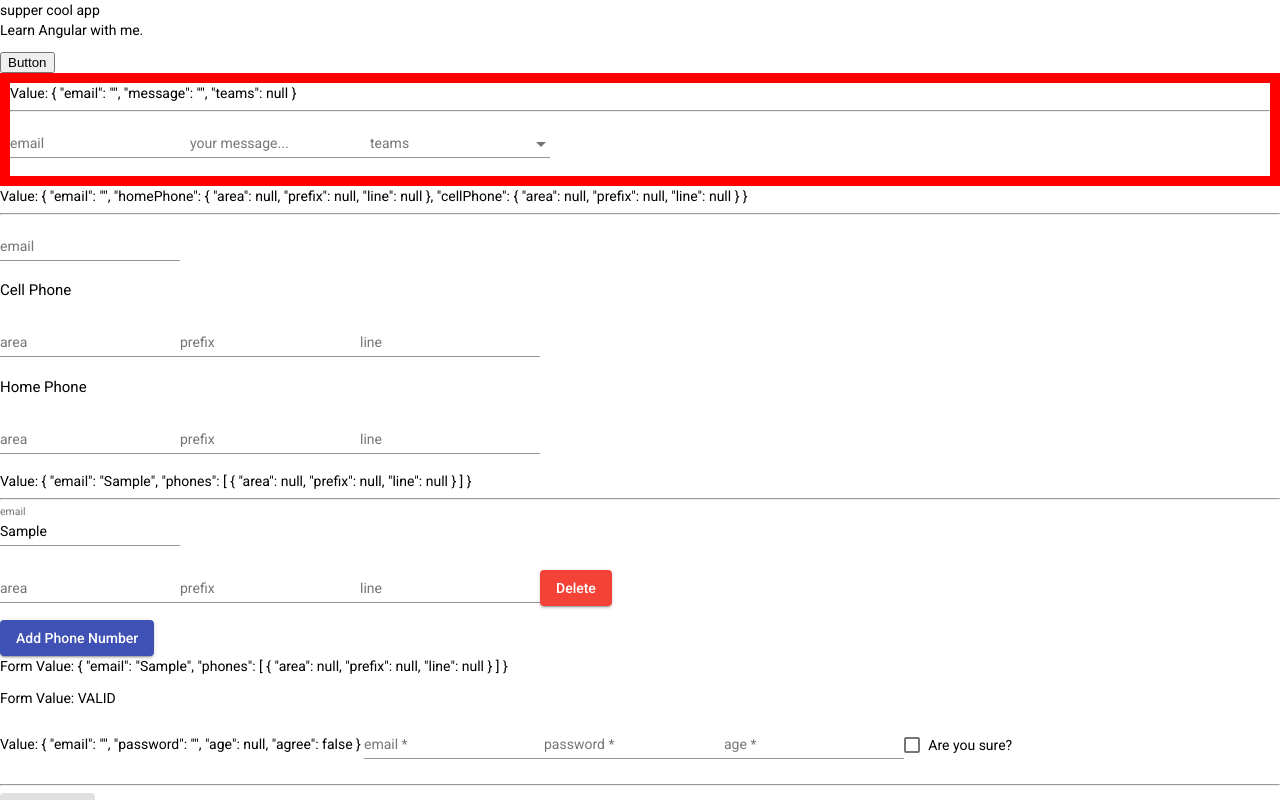
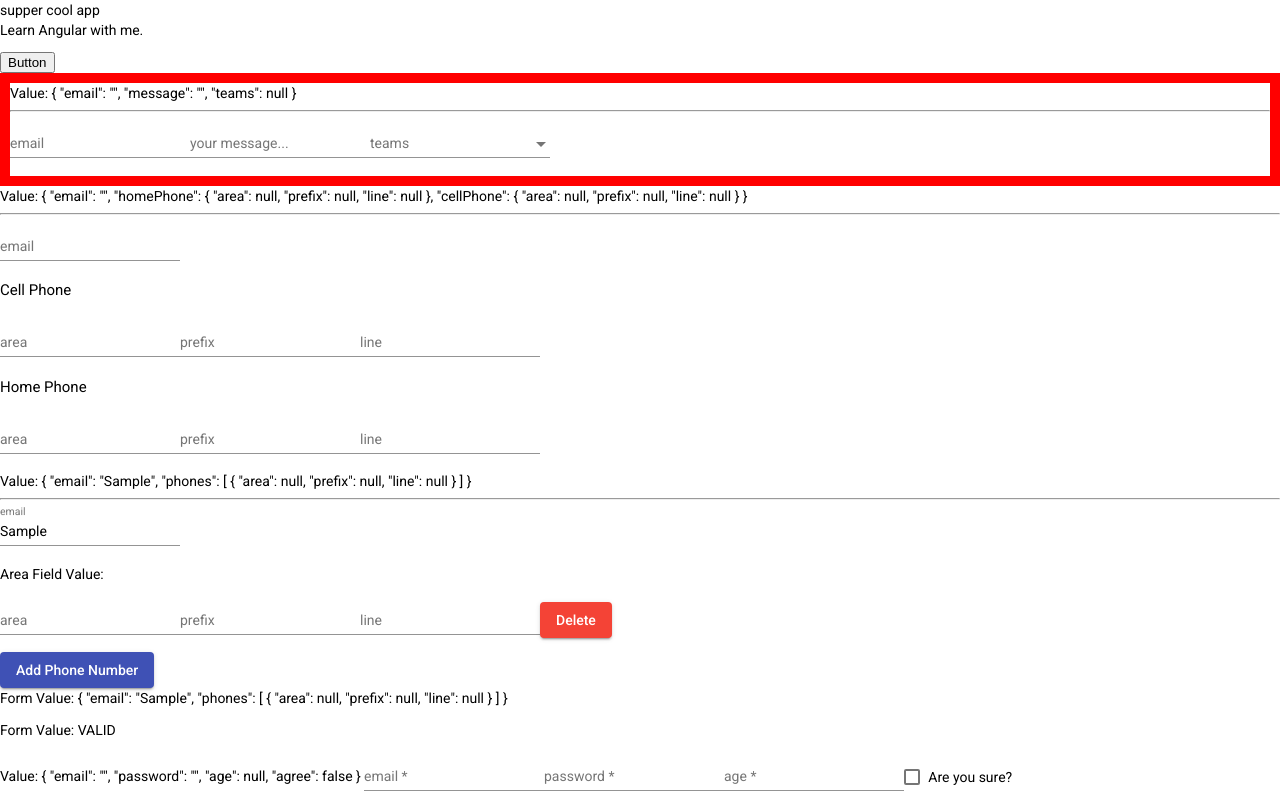
Before and after one commit to LinaSachuk/learn_angular, an Angular app in the folder learn-app/: page / in a window 1280 px wide. Both pictures are taken after typing "Sample" into the empty fields and a click on the button "Add Phone Number". Shown: the top 800 px of the page. Built offline with nearby package versions, Linux system fonts and the light colour scheme.

Commit message:
add field value display

```diff
--- a/learn-app/src/app/array-form/array-form.component.html
+++ b/learn-app/src/app/array-form/array-form.component.html
@@ -12,6 +12,7 @@
       *ngFor="let phone of phoneForms.controls; let i = index"
       [formGroupName]="i"
     >
+      <p>Area Field Value: {{ myForm.value.phones[i].area }}</p>
       <mat-form-field>
         <input matInput placeholder="area" formControlName="area" />
       </mat-form-field>
```
